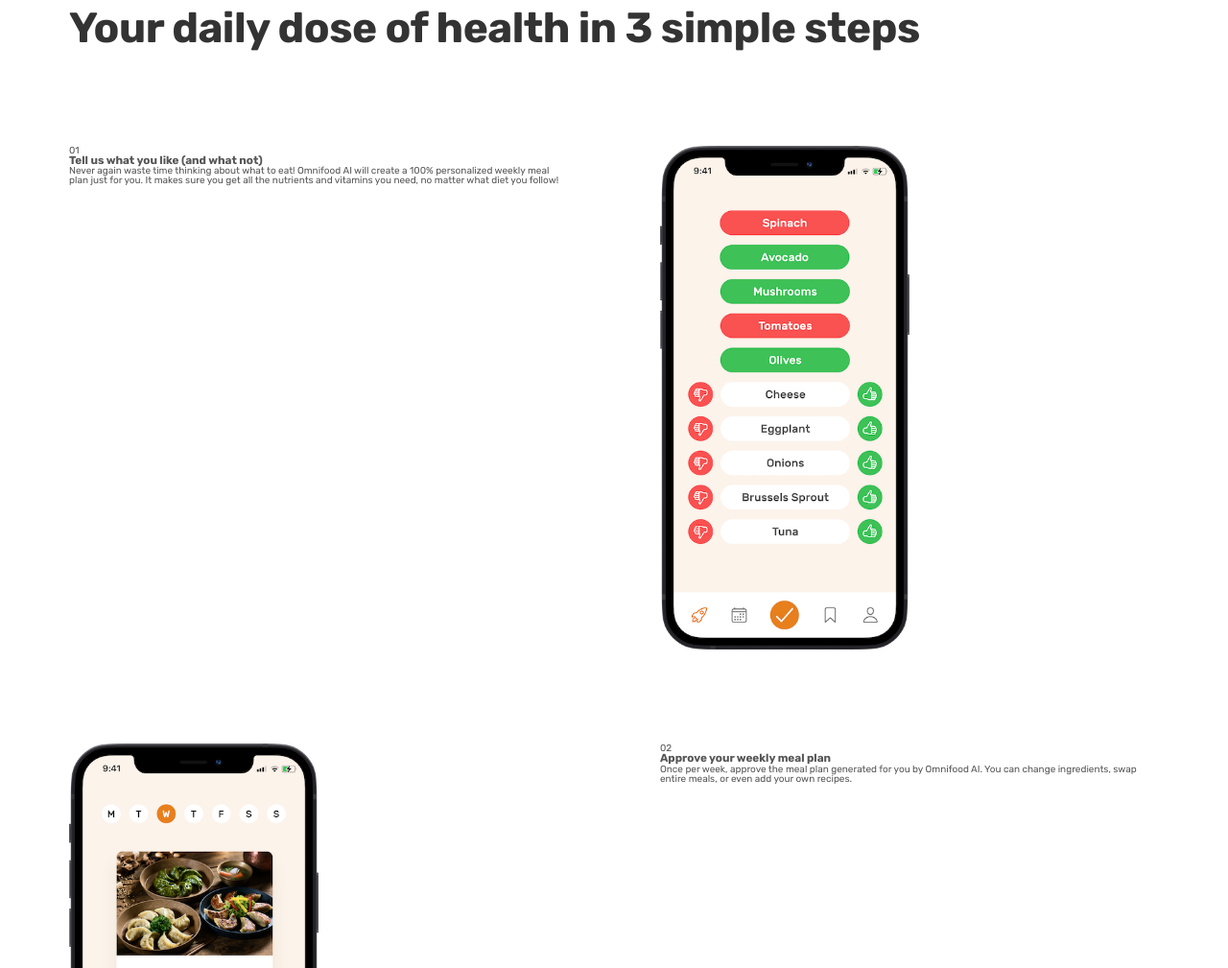
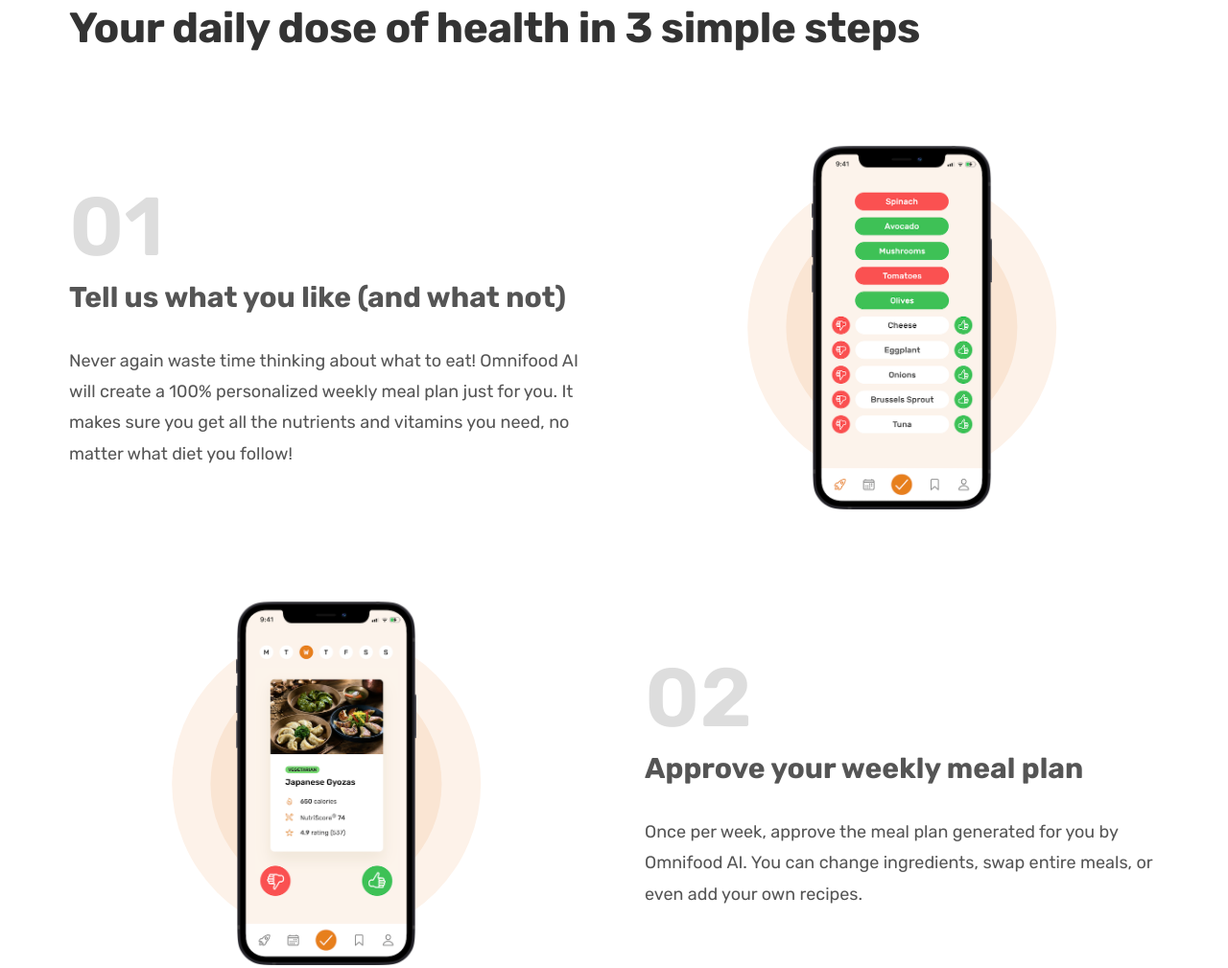
Before and after one commit to mihailomarkovic/omnifood, a plain HTML site: page index.html in a window 1280 px wide. Shown: the part 885-1894 px from the top of the page at 96% size. Drawn offline with Linux system fonts and the light colour scheme.

Commit message:
Style 'How It Works' section and divide CSS in two files

```diff
--- /dev/null
+++ b/css/general.css
@@ -0,0 +1,168 @@
+/*
+
+--- 01 TYPOGRAPHY SYSTEM
+
+- Font size system:
+10 / 12 / 14 / 16 / 18 / 20 / 24 / 30 / 36 / 44 / 52 / 62 / 74 / 86 / 98
+
+- Font weights:
+Default: 400
+500
+600
+700
+
+- Line heights:
+Default: 1
+Small: 1.05
+Paragraph: 1.6
+
+- Letter spacing
+-o.5px
+0.75px
+
+--- 02 COLORS
+
+- Primary: #e67e22
+- Tints:
+#fdf2e9
+#fae5d3
+- Shades: #cf711f
+- Accents:
+- Greys:
+#555
+#333
+
+--- 03 SHADOWS
+
+--- 04 BORDER-RADIUS
+
+Default: 9px
+
+--- 05 WHITESPACE
+
+- Spacing system:
+2 / 4 / 8 / 12 / 16 / 24 / 32 / 48 / 64 / 80 / 96  / 128
+*/
+
+* {
+  padding: 0;
+  margin: 0;
+  box-sizing: border-box;
+}
+
+html {
+  font-size: 62.5%;
+}
+
+body {
+  font-family: "Rubik", sans-serif;
+  line-height: 1;
+  font-weight: 400;
+  color: #555;
+}
+
+/*******************************/
+/* GENERAL REUSABLE COMPONENTS */
+/*******************************/
+
+.container {
+  max-width: 120rem;
+  padding: 0 3.2rem;
+  margin: 0 auto;
+}
+
+.grid {
+  display: grid;
+  column-gap: 6.4rem;
+  row-gap: 9.6rem;
+}
+
+.grid--2-cols {
+  grid-template-columns: repeat(2, 1fr);
+}
+
+.grid--3-cols {
+  grid-template-columns: repeat(3, 1fr);
+}
+.grid--4-cols {
+  grid-template-columns: repeat(4, 1fr);
+}
+
+.grid--center-v {
+  align-items: center;
+}
+
+.heading-primary,
+.heading-secondary {
+  font-weight: 700;
+  color: #333;
+  letter-spacing: -0.5px;
+}
+
+.heading-primary {
+  font-size: 5.2rem;
+  line-height: 1.05;
+  margin-bottom: 3.2rem;
+}
+
+.heading-secondary {
+  font-size: 4.4rem;
+  line-height: 1.2;
+  margin-bottom: 9.6rem;
+}
+
+.heading-tertiary {
+  font-size: 3rem;
+  line-height: 1.2;
+  margin-bottom: 3.2rem;
+}
+
+.subheading {
+  display: block;
+  font-size: 1.6rem;
+  font-weight: 500;
+  color: #cf711f;
+  text-transform: uppercase;
+  margin-bottom: 1.6rem;
+  letter-spacing: 0.75px;
+}
+
+.btn:link,
+.btn:visited {
+  display: inline-block;
+  text-decoration: none;
+  font-size: 2rem;
+  padding: 1.6rem 3.2rem;
+  border-radius: 9px;
+  font-weight: 600;
+  transition: all 0.3s;
+}
+
+.btn--full:link,
+.btn--full:visited {
+  background-color: #e67e22;
+  color: #fff;
+}
+
+.btn--full:hover,
+.btn--full:active {
+  background-color: #cf711f;
+  color: #fff;
+}
+
+.btn--outline:link,
+.btn--outline:visited {
+  background-color: #fff;
+  color: #555;
+}
+
+.btn--outline:hover,
+.btn--outline:active {
+  background-color: #fdf2e9;
+
+  box-shadow: inset 0 0 0 3px #fff;
+}
+
+.margin-right-sm {
+  margin-right: 1.6rem !important;
+}
--- a/css/style.css
+++ b/css/style.css
@@ -1,159 +1,3 @@
-/*
-
---- 01 TYPOGRAPHY SYSTEM
-
-- Font size system:
-10 / 12 / 14 / 16 / 18 / 20 / 24 / 30 / 36 / 44 / 52 / 62 / 74 / 86 / 98
-
-- Font weights:
-Default: 400
-500
-600
-700
-
-- Line heights:
-Default: 1
-Small: 1.05
-Paragraph: 1.6
-
-- Letter spacing
--o.5px
-0.75px
-
---- 02 COLORS
-
-- Primary: #e67e22
-- Tints: #fdf2e9
-- Shades: #cf711f
-- Accents:
-- Greys:
-#555
-#333
-
---- 03 SHADOWS
-
---- 04 BORDER-RADIUS
-
-Default: 9px
-
---- 05 WHITESPACE
-
-- Spacing system:
-2 / 4 / 8 / 12 / 16 / 24 / 32 / 48 / 64 / 80 / 96  / 128
-*/
-
-* {
-  padding: 0;
-  margin: 0;
-  box-sizing: border-box;
-}
-
-html {
-  font-size: 62.5%;
-}
-
-body {
-  font-family: "Rubik", sans-serif;
-  line-height: 1;
-  font-weight: 400;
-  color: #555;
-}
-
-/*******************************/
-/* GENERAL REUSABLE COMPONENTS */
-/*******************************/
-
-.container {
-  max-width: 120rem;
-  padding: 0 3.2rem;
-  margin: 0 auto;
-}
-
-.grid {
-  display: grid;
-  gap: 9.6rem;
-}
-
-.grid--2-cols {
-  grid-template-columns: repeat(2, 1fr);
-}
-
-.grid--3-cols {
-  grid-template-columns: repeat(3, 1fr);
-}
-.grid--4-cols {
-  grid-template-columns: repeat(4, 1fr);
-}
-
-.heading-primary,
-.heading-secondary {
-  font-weight: 700;
-  color: #333;
-  letter-spacing: -0.5px;
-}
-
-.heading-primary {
-  font-size: 5.2rem;
-  line-height: 1.05;
-  margin-bottom: 3.2rem;
-}
-
-.heading-secondary {
-  font-size: 4.4rem;
-  line-height: 1.2;
-  margin-bottom: 9.6rem;
-}
-
-.subheading {
-  display: block;
-  font-size: 1.6rem;
-  font-weight: 500;
-  color: #cf711f;
-  text-transform: uppercase;
-  margin-bottom: 1.6rem;
-  letter-spacing: 0.75px;
-}
-
-.btn:link,
-.btn:visited {
-  display: inline-block;
-  text-decoration: none;
-  font-size: 2rem;
-  padding: 1.6rem 3.2rem;
-  border-radius: 9px;
-  font-weight: 600;
-  transition: all 0.3s;
-}
-
-.btn--full:link,
-.btn--full:visited {
-  background-color: #e67e22;
-  color: #fff;
-}
-
-.btn--full:hover,
-.btn--full:active {
-  background-color: #cf711f;
-  color: #fff;
-}
-
-.btn--outline:link,
-.btn--outline:visited {
-  background-color: #fff;
-  color: #555;
-}
-
-.btn--outline:hover,
-.btn--outline:active {
-  background-color: #fdf2e9;
-
-  box-shadow: inset 0 0 0 3px #fff;
-}
-
-.margin-right-sm {
-  margin-right: 1.6rem !important;
-}
-
 /*******************************/
 /* HEADER */
 /*******************************/
@@ -281,6 +125,50 @@
   padding: 9.6rem 0;
 }
 
+.step-number {
+  font-size: 8.6rem;
+  font-weight: 600;
+  color: #ddd;
+  margin-bottom: 1.2rem;
+}
+
+.step-description {
+  font-size: 1.8rem;
+  line-height: 1.8;
+}
+
+.step-img-box {
+  display: flex;
+  align-items: center;
+  justify-content: center;
+  position: relative;
+}
+
+.step-img-box::after,
+.step-img-box::before {
+  content: "";
+  display: block;
+  border-radius: 50%;
+  position: absolute;
+  top: 50%;
+  left: 50%;
+  transform: translate(-50%, -50%);
+}
+
+.step-img-box::before {
+  width: 60%;
+  padding-bottom: 60%;
+  background-color: #fdf2e9;
+  z-index: -2;
+}
+
+.step-img-box::after {
+  width: 45%;
+  padding-bottom: 45%;
+  background-color: #fae5d3;
+  z-index: -1;
+}
+
 .step-img {
-  width: 50%;
+  width: 35%;
 }
--- a/index.html
+++ b/index.html
@@ -13,6 +13,7 @@
       rel="stylesheet"
     />
 
+    <link rel="stylesheet" href="css/general.css" />
     <link rel="stylesheet" href="css/style.css" />
 
     <title>Omnifood</title>
@@ -78,7 +79,7 @@
             Your daily dose of health in 3 simple steps
           </h2>
         </div>
-        <div class="container grid grid--2-cols">
+        <div class="container grid grid--2-cols grid--center-v">
           <!-- STEP 01 -->
 
           <div class="step-text-box">
```
